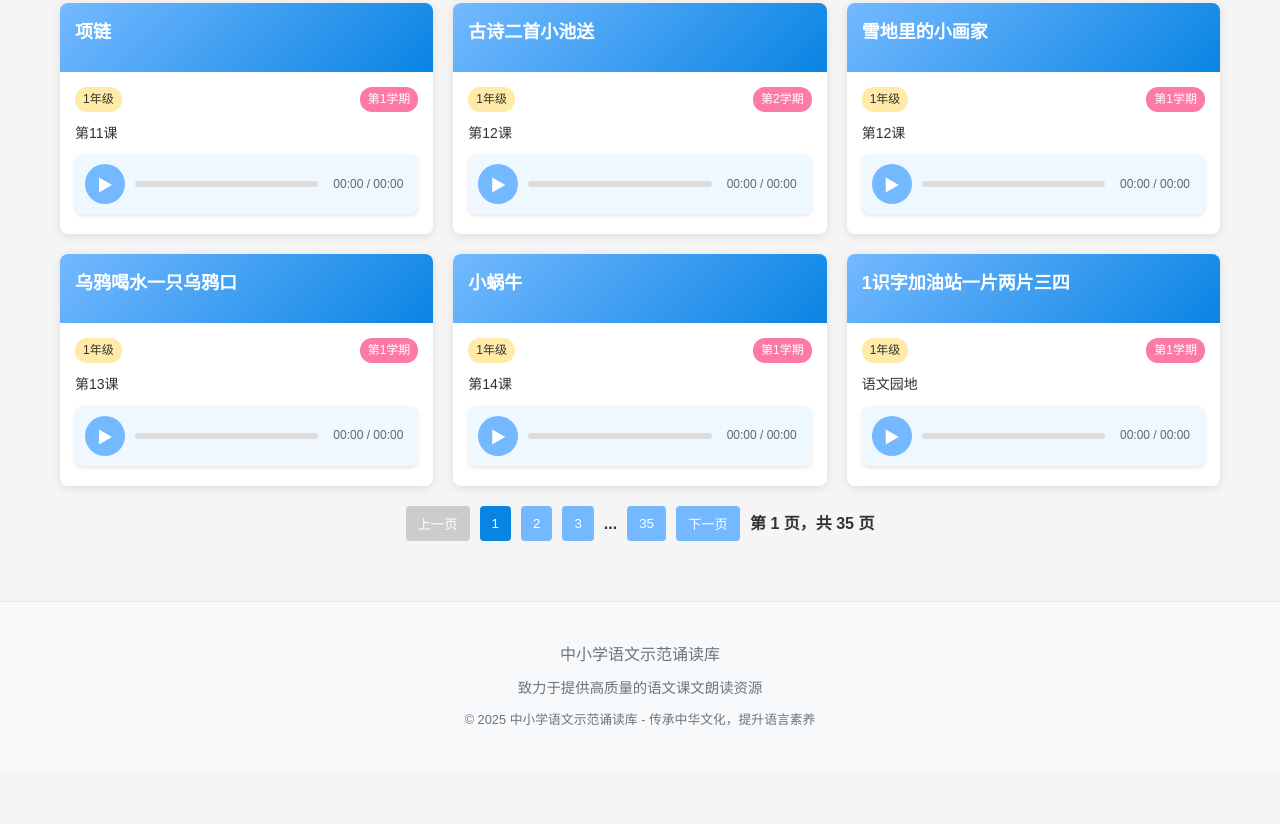
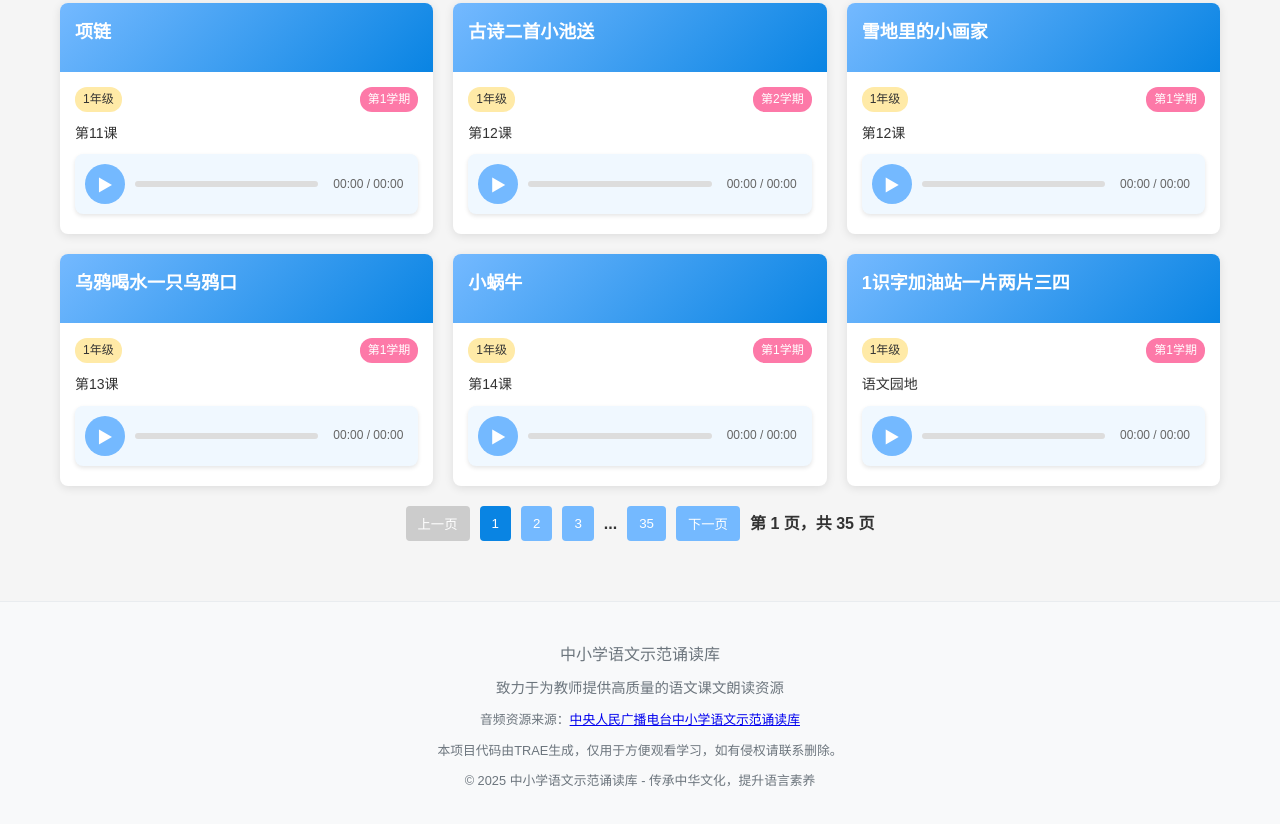
Before and after one commit to ZedeX/mandarin-reading-resource, a plain HTML site: page index.html in a window 1280 px wide. Shown: the part 1086-1910 px from the top of the page. Before the commit the page ends 1857 px from the top, so only its background shows below. Drawn offline with Linux system fonts and the light colour scheme.

Commit message:
更新项目文档，添加免责声明，完善鸣谢信息和TRAE生成说明

```diff
--- a/index.html
+++ b/index.html
@@ -1151,7 +1151,13 @@
     <footer style="background-color: #f8f9fa; padding: 20px; text-align: center; margin-top: 40px; border-top: 1px solid #e9ecef;">
         <div class="container">
             <p style="color: #6c757d; margin: 0 0 10px 0;">中小学语文示范诵读库</p>
-            <p style="color: #6c757d; margin: 0 0 10px 0; font-size: 0.9em;">致力于提供高质量的语文课文朗读资源</p>
+            <p style="color: #6c757d; margin: 0 0 10px 0; font-size: 0.9em;">致力于为教师提供高质量的语文课文朗读资源</p>
+            <p style="color: #6c757d; margin: 0 0 10px 0; font-size: 0.8em;">
+                音频资源来源：<a href="https://edu.cnr.cn/eduzt/ywkwsfsd/" target="_blank">中央人民广播电台中小学语文示范诵读库</a>
+            </p>
+            <p style="color: #6c757d; margin: 0 0 10px 0; font-size: 0.8em;">
+                本项目代码由TRAE生成，仅用于方便观看学习，如有侵权请联系删除。
+            </p>
             <p style="color: #6c757d; margin: 0; font-size: 0.8em;">© 2025 中小学语文示范诵读库 - 传承中华文化，提升语言素养</p>
         </div>
     </footer>
```
Also changed, not shown: 4 other files.
